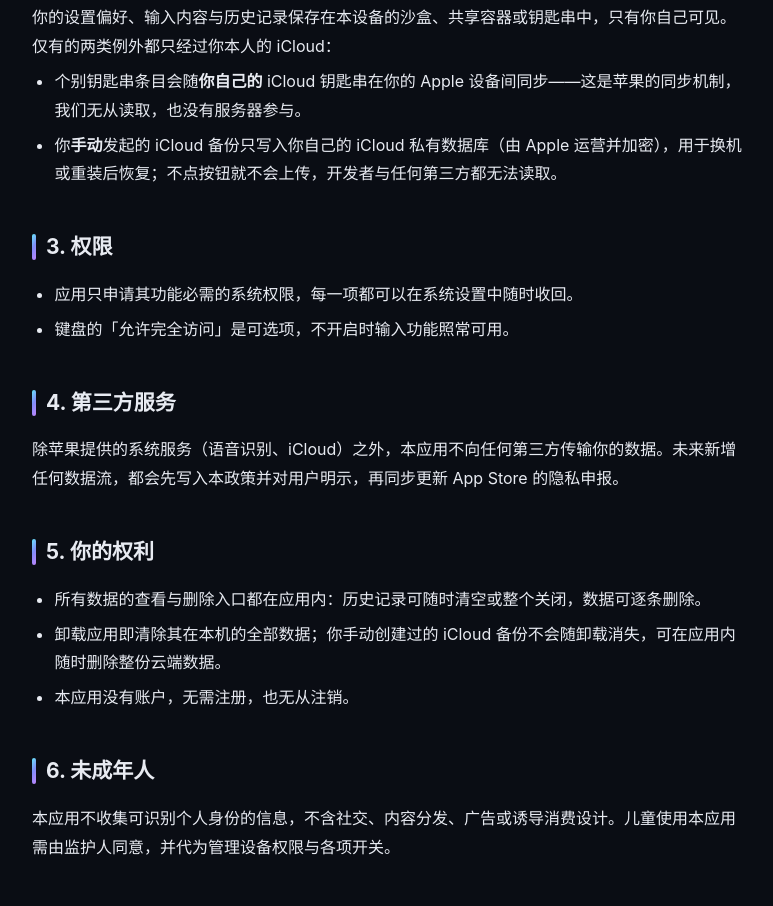
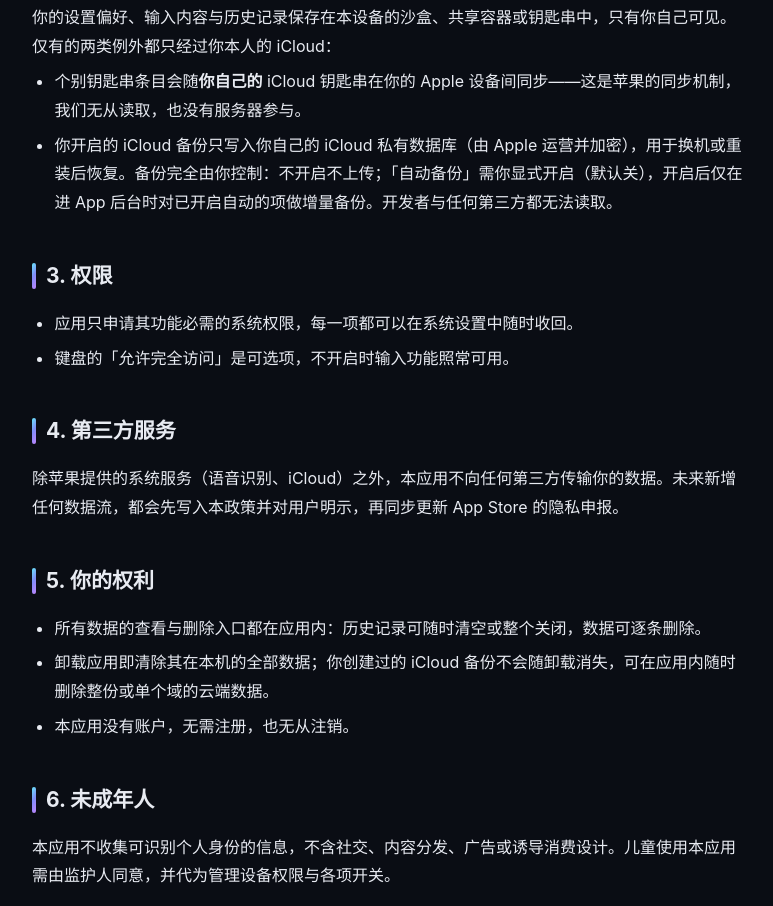
Before and after one commit to Miaolegemi9527/zibuyuweb, a plain HTML site: page input/privacy/index.html in a window 1280 px wide. Shown: the part 410-1316 px from the top of the page, without its empty margins (250-1023 px from the left). Drawn offline with Linux system fonts and the light colour scheme.

Commit message:
input: 隐私/支持页 iCloud 备份承诺句对齐自动备份（默认关+显式开启）——支持页顺带修「一键恢复皮肤、常用语与设置」口径（设置不在备份范围）

```diff
--- a/input/privacy/index.html
+++ b/input/privacy/index.html
@@ -28,7 +28,7 @@
   <p>你的设置偏好、输入内容与历史记录保存在本设备的沙盒、共享容器或钥匙串中，只有你自己可见。仅有的两类例外都只经过你本人的 iCloud：</p>
   <ul>
     <li>个别钥匙串条目会随<strong>你自己的</strong> iCloud 钥匙串在你的 Apple 设备间同步——这是苹果的同步机制，我们无从读取，也没有服务器参与。</li>
-    <li>你<strong>手动</strong>发起的 iCloud 备份只写入你自己的 iCloud 私有数据库（由 Apple 运营并加密），用于换机或重装后恢复；不点按钮就不会上传，开发者与任何第三方都无法读取。</li>
+    <li>你开启的 iCloud 备份只写入你自己的 iCloud 私有数据库（由 Apple 运营并加密），用于换机或重装后恢复。备份完全由你控制：不开启不上传；「自动备份」需你显式开启（默认关），开启后仅在进 App 后台时对已开启自动的项做增量备份。开发者与任何第三方都无法读取。</li>
   </ul>
 
   <h2>3. 权限</h2>
@@ -43,7 +43,7 @@
   <h2>5. 你的权利</h2>
   <ul>
     <li>所有数据的查看与删除入口都在应用内：历史记录可随时清空或整个关闭，数据可逐条删除。</li>
-    <li>卸载应用即清除其在本机的全部数据；你手动创建过的 iCloud 备份不会随卸载消失，可在应用内随时删除整份云端数据。</li>
+    <li>卸载应用即清除其在本机的全部数据；你创建过的 iCloud 备份不会随卸载消失，可在应用内随时删除整份或单个域的云端数据。</li>
     <li>本应用没有账户，无需注册，也无从注销。</li>
   </ul>
 
```
Also changed, not shown: input/support/index.html (+2 -2 lines).
